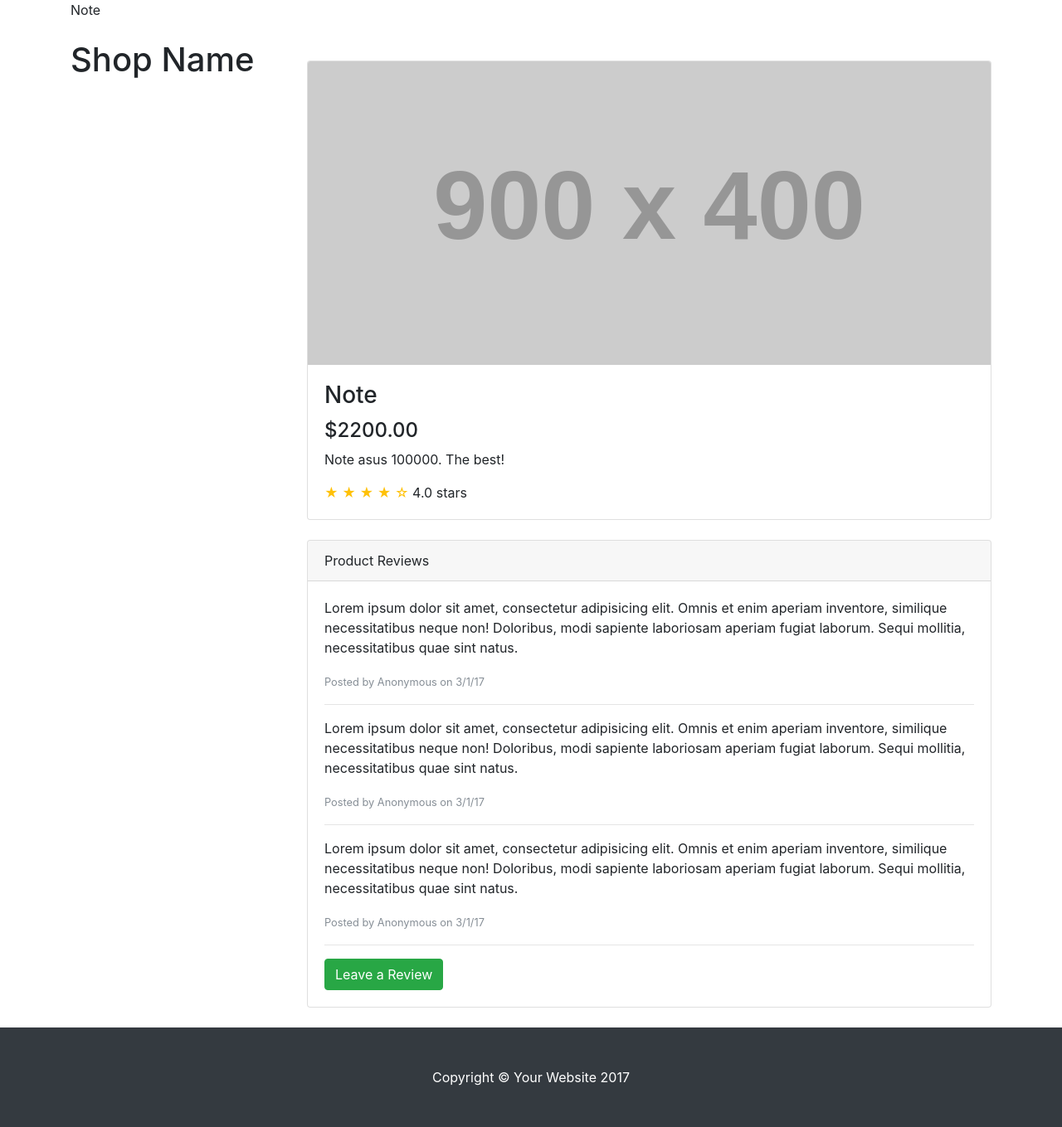
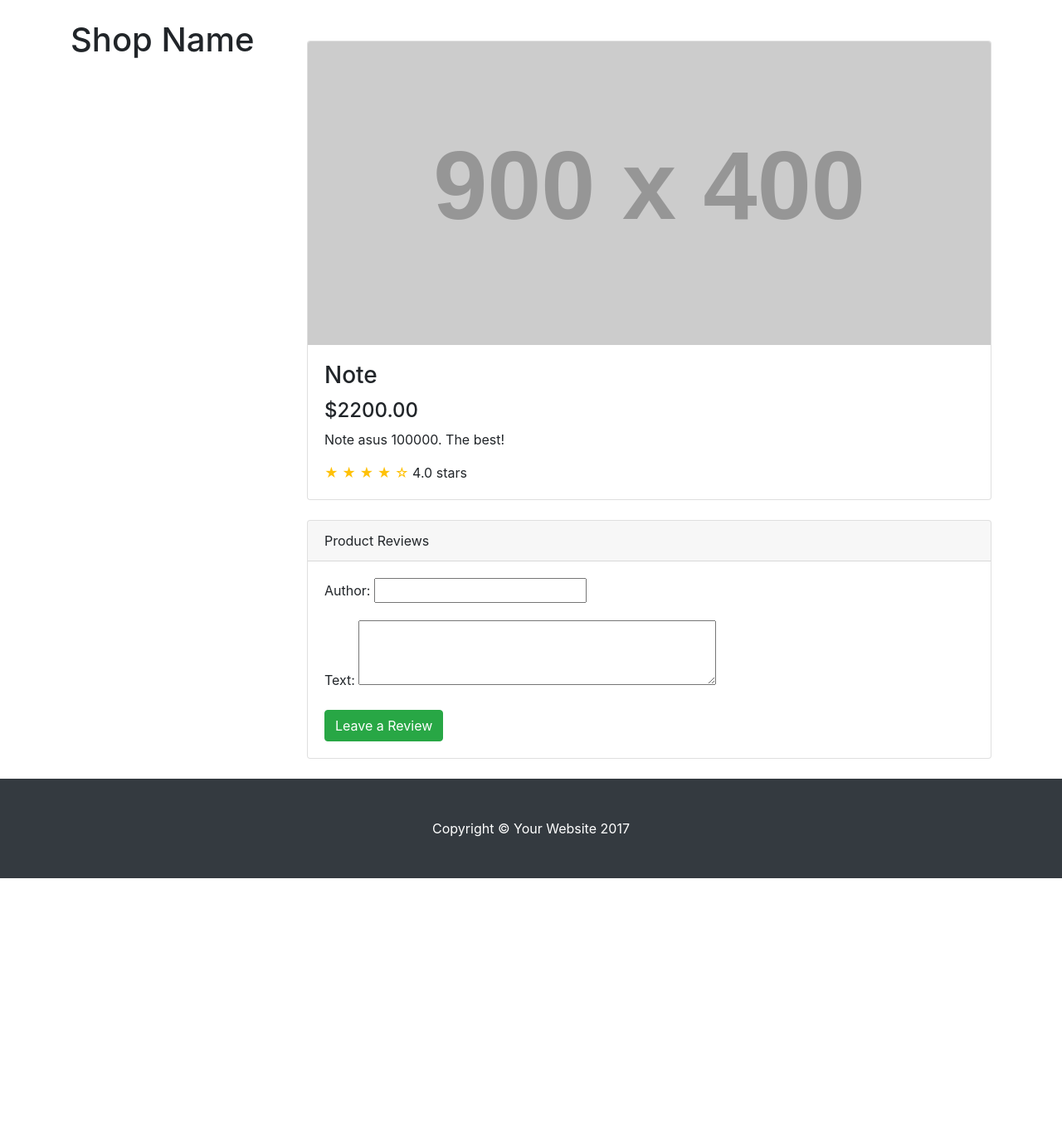
Before and after one commit to Tarchanskyj/look, a Django app: a page that uses templates/product/product_detail.html in a window 1280 px wide. Shown: the part 56-1415 px from the top of the page at 83% size. After the commit the page ends 1115 px from the top, so only its background shows below. Run offline with Django 3.2, Linux system fonts and the light colour scheme; data comes from the database, SQL or seed files in the repository; both versions use the stored data as it was after the commit; grey boxes labelled with a size stand in for pictures from a placeholder-image service; some libraries are stand-ins or nearby versions.

Commit message:
Comments done. Date sorted and comments for last 24 hours done

```diff
--- /dev/null
+++ b/product/forms.py
@@ -0,0 +1,12 @@
+from django.forms import ModelForm, Textarea
+from product.models import Comment
+
+
+class CommentModelForm(ModelForm):
+
+    class Meta:
+        model = Comment
+        fields = ['author', 'text']
+        widgets = {
+            'text': Textarea(attrs={'rows': 3}),
+        }
--- a/product/models.py
+++ b/product/models.py
@@ -22,6 +22,9 @@ class Comment(models.Model):
     def __str__(self):
         return self.author + ' - ' + self.product.name
 
+    class Meta:
+        ordering = ['-created_at']
+
 
 
 
--- a/product/views.py
+++ b/product/views.py
@@ -1,7 +1,13 @@
-from django.shortcuts import render
-from django.views.generic import ListView, DetailView
+from django.shortcuts import reverse
+from django.contrib import messages
+from django.views.generic import ListView, DetailView, FormView
+from django.views.generic.detail import SingleObjectMixin
 
-from product.models import Product
+
+from product.models import Product, Comment
+from product.forms import CommentModelForm
+
+import datetime
 
 
 class ProductListView(ListView):
@@ -10,11 +16,37 @@ class ProductListView(ListView):
     paginate_by = 3
 
 
-class ProductDetailView(DetailView):
+class ProductDetailView(SingleObjectMixin, FormView):
+    form_class = CommentModelForm
     context_object_name = 'product'
     model = Product
     slug_field = 'slug'
     slug_url_kwarg = 'slug'
     template_name = 'product/product_detail.html'
 
+    def get_context_data(self, **kwargs):
+        context = super(ProductDetailView, self).get_context_data(**kwargs)
+        date_from = datetime.datetime.now() - datetime.timedelta(days=1)
+        context['comments'] = Comment.objects.filter(product=self.object, created_at__gte=date_from)
+        return context
+
+    def get(self, request, *args, **kwargs):
+        self.object = self.get_object()
+        return super(ProductDetailView, self).get(request, *args, **kwargs)
+
+    def post(self, request, *args, **kwargs):
+        '''Add new Comment'''
+        form = self.get_form()
+        if form.is_valid():
+            author = form.cleaned_data['author']
+            text = form.cleaned_data['text']
+            Comment.objects.create(author=author, text=text, product=self.get_object())
+            messages.success(self.request, 'Comment was added successfully!')
+        else:
+            return self.form_invalid(form)
+        return super(ProductDetailView, self).post(request, *args, **kwargs)
+
+    def get_success_url(self):
+        return reverse('product:product_detail', kwargs={'slug': self.kwargs['slug']})
+
 # Create your views here.
--- a/templates/product/product_detail.html
+++ b/templates/product/product_detail.html
@@ -12,9 +12,14 @@
     <div class="container">
 
   {% include 'include/navbar.html' with active_tab='products' %}
-
-    {{ product }}
-
+    {% for message in messages %}
+  <div class="alert {{ message.tags }} alert-dismissible" role="alert">
+    <button type="button" class="close" data-dismiss="alert" aria-label="Close">
+      <span aria-hidden="true">&times;</span>
+    </button>
+    {{ message }}
+  </div>
+{% endfor %}
 
 
       <div class="row">
@@ -44,16 +49,16 @@
               Product Reviews
             </div>
             <div class="card-body">
-              <p>Lorem ipsum dolor sit amet, consectetur adipisicing elit. Omnis et enim aperiam inventore, similique necessitatibus neque non! Doloribus, modi sapiente laboriosam aperiam fugiat laborum. Sequi mollitia, necessitatibus quae sint natus.</p>
-              <small class="text-muted">Posted by Anonymous on 3/1/17</small>
+              {% for comment in comments %}
+              <p>{{ comment.text }}</p>
+              <small class="text-muted">Posted by {{ comment.author }} on {{ comment.created_at }}</small>
               <hr>
-              <p>Lorem ipsum dolor sit amet, consectetur adipisicing elit. Omnis et enim aperiam inventore, similique necessitatibus neque non! Doloribus, modi sapiente laboriosam aperiam fugiat laborum. Sequi mollitia, necessitatibus quae sint natus.</p>
-              <small class="text-muted">Posted by Anonymous on 3/1/17</small>
-              <hr>
-              <p>Lorem ipsum dolor sit amet, consectetur adipisicing elit. Omnis et enim aperiam inventore, similique necessitatibus neque non! Doloribus, modi sapiente laboriosam aperiam fugiat laborum. Sequi mollitia, necessitatibus quae sint natus.</p>
-              <small class="text-muted">Posted by Anonymous on 3/1/17</small>
-              <hr>
-              <a href="#" class="btn btn-success">Leave a Review</a>
+              {% endfor %}
+            <form method="post">
+            {{ form.as_p }}
+                {% csrf_token %}
+              <input type="submit" class="btn btn-success" value="Leave a Review">
+            </form>
             </div>
           </div>
           <!-- /.card -->
```
Also changed, not shown: look/settings.py (+10 -0 lines), product/admin.py (+3 -4 lines), db.sqlite3, product/migrations/0002_comment.py (added).
